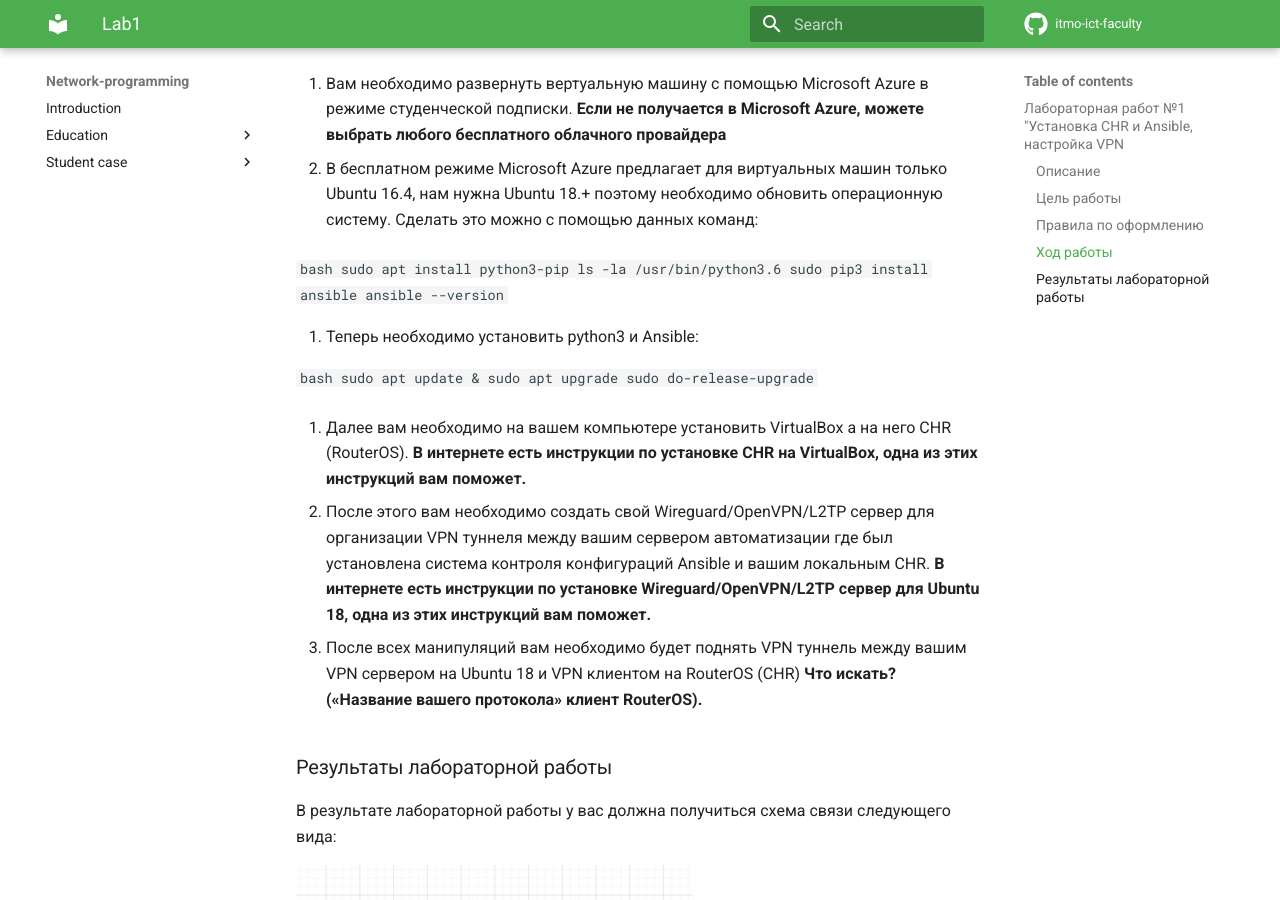
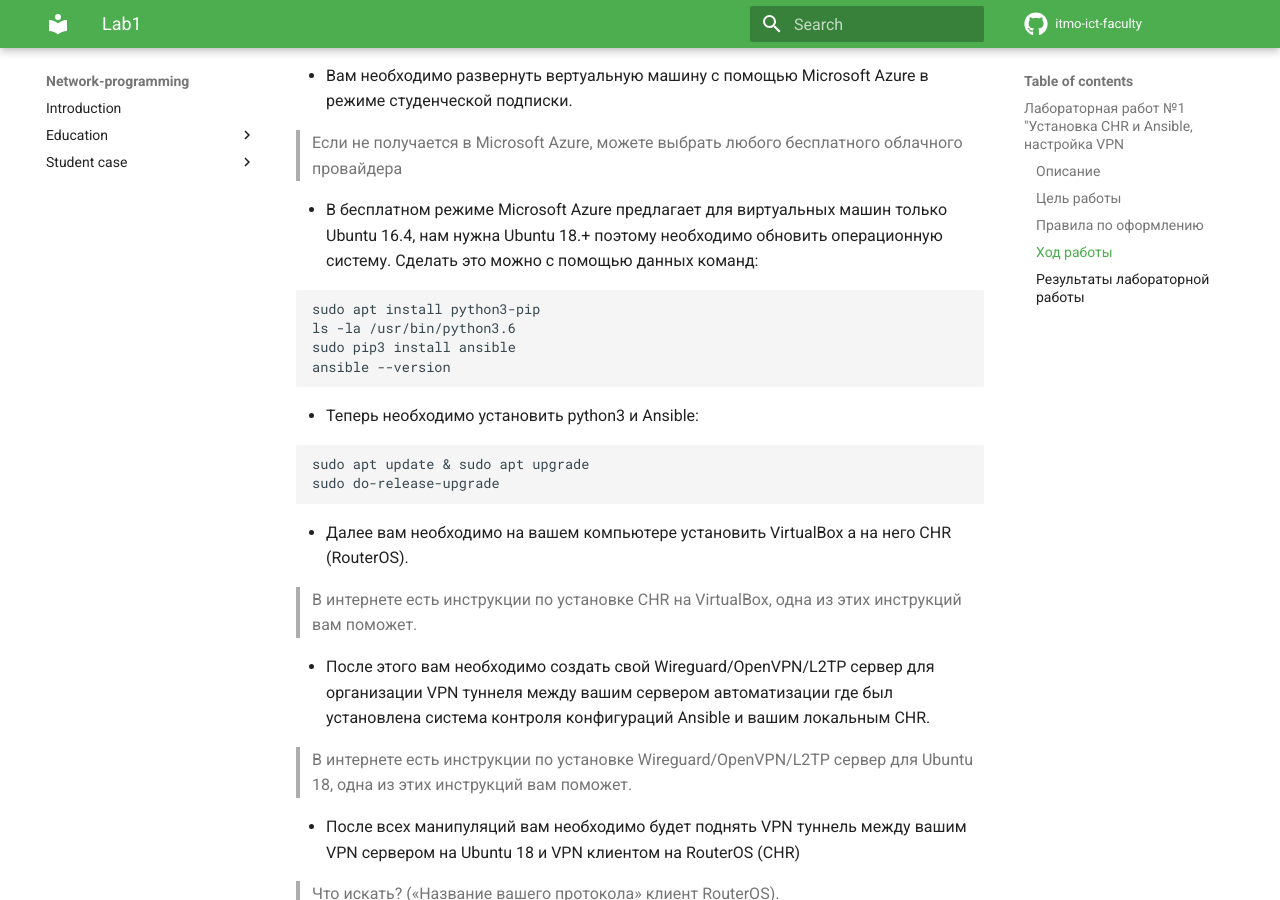
Before and after one commit to itmo-ict-faculty/network-programming, an MkDocs documentation site: the page built from docs/education/labs2022_2023/lab1/lab1.md, in a window 1280 px wide and 900 px high, scrolled down 662 px. Built offline with MkDocs 1.6.1 and Material for MkDocs 9.7.7, drawn with Linux system fonts in a browser that asks for light colours; comment, search, counter and statistics services are not loaded; some of the changed lines change nothing that is shown.

Commit message:
Update lab1.md

````diff
--- a/docs/education/labs2022_2023/lab1/lab1.md
+++ b/docs/education/labs2022_2023/lab1/lab1.md
@@ -14,34 +14,38 @@
 
 ### Ход работы
 
-1. Вам необходимо развернуть вертуальную машину с помощью Microsoft Azure в режиме студенческой подписки.
-   **Если не получается в Microsoft Azure, можете выбрать любого бесплатного облачного провайдера**
+- Вам необходимо развернуть вертуальную машину с помощью Microsoft Azure в режиме студенческой подписки.
 
-2. В бесплатном режиме Microsoft Azure предлагает для виртуальных машин только Ubuntu 16.4, нам нужна Ubuntu 18.+ поэтому необходимо обновить операционную систему. Сделать это можно с помощью данных команд:
+> Если не получается в Microsoft Azure, можете выбрать любого бесплатного облачного провайдера
 
-   ```bash
-   sudo apt install python3-pip
-   ls -la /usr/bin/python3.6
-   sudo pip3 install ansible
-   ansible --version
-   ```
+- В бесплатном режиме Microsoft Azure предлагает для виртуальных машин только Ubuntu 16.4, нам нужна Ubuntu 18.+ поэтому необходимо обновить операционную систему. Сделать это можно с помощью данных команд:
 
-3. Теперь необходимо установить python3 и Ansible:
+```bash
+sudo apt install python3-pip
+ls -la /usr/bin/python3.6
+sudo pip3 install ansible
+ansible --version
+```
 
-   ```bash
-   sudo apt update & sudo apt upgrade
-   sudo do-release-upgrade
-   ```
+- Теперь необходимо установить python3 и Ansible:
+
+```bash
+sudo apt update & sudo apt upgrade
+sudo do-release-upgrade
+```
 
 
-4. Далее вам необходимо на вашем компьютере установить VirtualBox а на него CHR (RouterOS).
-   **В интернете есть инструкции по установке CHR на VirtualBox, одна из этих инструкций вам поможет.**
+- Далее вам необходимо на вашем компьютере установить VirtualBox а на него CHR (RouterOS).
 
-5. После этого вам необходимо создать свой Wireguard/OpenVPN/L2TP сервер для организации VPN туннеля между вашим сервером автоматизации где был установлена система контроля конфигураций Ansible и вашим локальным CHR.
-  **В интернете есть инструкции по установке Wireguard/OpenVPN/L2TP сервер для Ubuntu 18, одна из этих инструкций вам поможет.**
+> В интернете есть инструкции по установке CHR на VirtualBox, одна из этих инструкций вам поможет.
 
-6. После всех манипуляций вам необходимо будет поднять VPN туннель между вашим VPN сервером на Ubuntu 18 и VPN клиентом на RouterOS (CHR)
-   **Что искать? («Название вашего протокола» клиент RouterOS).**
+- После этого вам необходимо создать свой Wireguard/OpenVPN/L2TP сервер для организации VPN туннеля между вашим сервером автоматизации где был установлена система контроля конфигураций Ansible и вашим локальным CHR.
+
+>В интернете есть инструкции по установке Wireguard/OpenVPN/L2TP сервер для Ubuntu 18, одна из этих инструкций вам поможет.
+
+- После всех манипуляций вам необходимо будет поднять VPN туннель между вашим VPN сервером на Ubuntu 18 и VPN клиентом на RouterOS (CHR)
+
+> Что искать? («Название вашего протокола» клиент RouterOS).
 
 ### Результаты лабораторной работы
 В результате лабораторной работы у вас должна получиться схема связи следующего вида:
````
